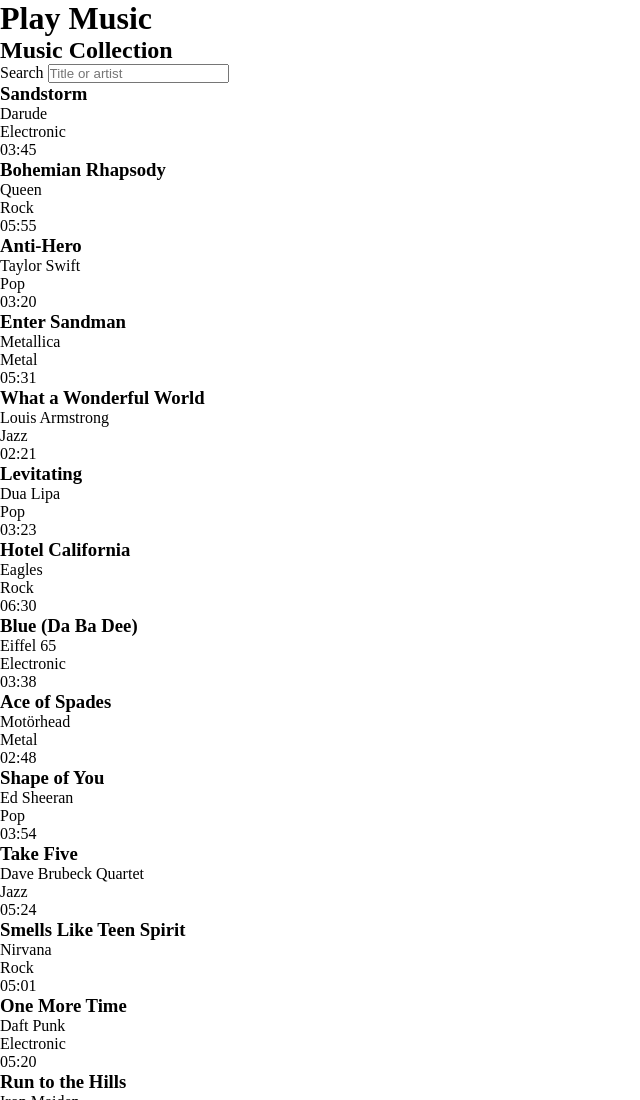
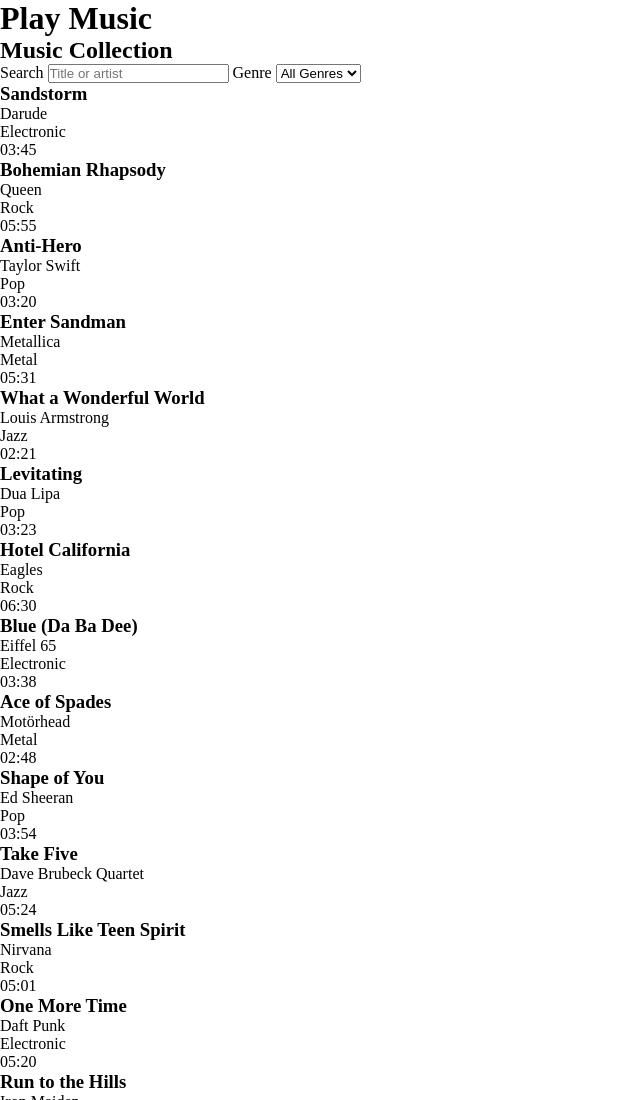
Before and after one commit to Kvakkpakk/assignment_3_2026_fall, a plain HTML site: page index.html in a window 1280 px wide. Shown: the top 1100 px of the page, without its empty margins (0-640 px from the left). Drawn offline with Linux system fonts and the light colour scheme.

Commit message:
Add genres to dropdown menu

```diff
--- a/index.html
+++ b/index.html
@@ -14,6 +14,10 @@
         <search class="music-collection-section__controls">
           <label for="searchInput">Search</label>
           <input type="search" id="searchInput" placeholder="Title or artist" />
+          <label for="selectGenre">Genre</label>
+          <select id="selectGenre">
+            <option value="all">All Genres</option>
+          </select>
         </search>
         <ul class="song-list" id="songList"></ul>
       </section>
--- a/js/app.js
+++ b/js/app.js
@@ -3,6 +3,9 @@ const songListElement = document.getElementById("songList");
 
 // Connecting the search field to the js
 const searchInputElement = document.getElementById("searchInput");
+
+// Connecting the genre dropdown menu to js
+const selectGenreElement = document.getElementById("selectGenre");
 
 // Changing from seconds to minutes + seconds. And adding "0" infront if minutes/seconds are less than 10.
 function formatDuration(totalSeconds) {
@@ -66,3 +69,18 @@ searchInputElement.addEventListener("input", () => {
   // Show filtered songs
   showSongs(filteredSongs);
 });
+
+// Find all genres in songs.js
+function fillGenreOptions() {
+  const genres = [...new Set(songs.map((song) => song.genre))];
+
+  genres.forEach((genre) => {
+    const option = document.createElement("option");
+    option.value = genre;
+    option.textContent = genre;
+    selectGenreElement.append(option);
+  });
+}
+
+// Adds genres to the dropdown menu
+fillGenreOptions();
```
